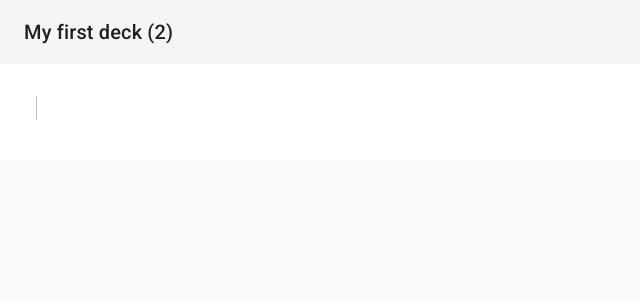
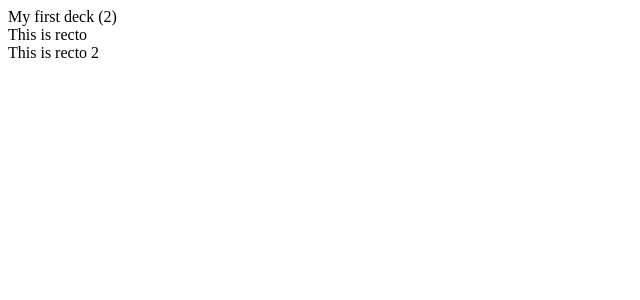
Before and after one commit to prathe/flashcards, a React (Create React App) app: page / in a window 1280 px wide. Shown: the top 300 px of the page, without its empty margins (0-640 px from the left). Built offline with nearby package versions, Linux system fonts and the light colour scheme.

Commit message:
remove material-ui

```diff
--- a/package.json
+++ b/package.json
@@ -3,7 +3,6 @@
   "version": "0.1.0",
   "private": true,
   "dependencies": {
-    "@material-ui/core": "^3.3.2",
     "react": "^16.7.0-alpha.0",
     "react-dom": "^16.7.0-alpha.0",
     "react-redux": "^5.1.0",
--- a/src/App.js
+++ b/src/App.js
@@ -6,16 +6,12 @@ import reducer from './reducers/reducer';
 import CurrentFlashardAppBar from './components/containers/CurrentFlashardAppBar';
 import CurrentFlashcardDeck from './components/containers/CurrentFlashcardDeck';
 
-import CssBaseline from '@material-ui/core/CssBaseline';
-import 'typeface-roboto';
-
 const store = createStore(reducer);
 
 class App extends React.Component {
   render() {
     return (
       <>
-        <CssBaseline />
         <Provider store={store}>
           <>
             <CurrentFlashardAppBar />
--- a/src/components/presentational/Flashcard.js
+++ b/src/components/presentational/Flashcard.js
@@ -1,25 +1,8 @@
 import React from 'react'
-import Step from "@material-ui/core/Step";
-import StepLabel from "@material-ui/core/StepLabel";
-import StepContent from "@material-ui/core/StepContent";
-import TextField from "@material-ui/core/TextField";
 
 const Flashcard = ({recto, verso}) => {
   return (
-    <Step>
-      <StepLabel />
-      <StepContent icon="">
-        <TextField
-          id="outlined-textarea"
-          label="Question"
-          placeholder="Question here..."
-          multiline
-          margin="normal"
-          variant="outlined"
-          value={recto}
-        />
-      </StepContent>
-    </Step>
+    <div>{recto}</div>
   )
 }
 
--- a/src/components/presentational/FlashcardAppBar.js
+++ b/src/components/presentational/FlashcardAppBar.js
@@ -1,17 +1,8 @@
 import React from 'react'
-import AppBar from '@material-ui/core/AppBar';
-import Toolbar from '@material-ui/core/Toolbar';
-import Typography from '@material-ui/core/Typography';
 
 const FlashcardAppBar = (props) => {
   return (
-    <AppBar position="static" color="default">
-    <Toolbar>
-      <Typography variant="h6" color="inherit">
-        {`${props.name} (${props.count})`}
-      </Typography>
-    </Toolbar>
-    </AppBar>
+    <div>{`${props.name} (${props.count})`}</div>
   )
 }
 
--- a/src/components/presentational/FlashcardList.js
+++ b/src/components/presentational/FlashcardList.js
@@ -1,14 +1,11 @@
 import React from 'react'
 import Flashcard from './Flashcard'
-import Stepper from "@material-ui/core/Stepper";
 
 const FlashcardList = (props) => {
   return (
-    <Stepper orientation="vertical" nonLinear={true}>
-      {props.flashcards.map((flashcard, index) => (
-        <Flashcard key={index} recto={flashcard[0]} verso={flashcard[1]} />
-      ))}
-    </Stepper>
+    props.flashcards.map((flashcard, index) => (
+      <Flashcard key={index} recto={flashcard[0]} verso={flashcard[1]} />
+    ))
   )
 }
 
```
Also changed, not shown: 1 other file (tests, documents, lock files or other folders).
